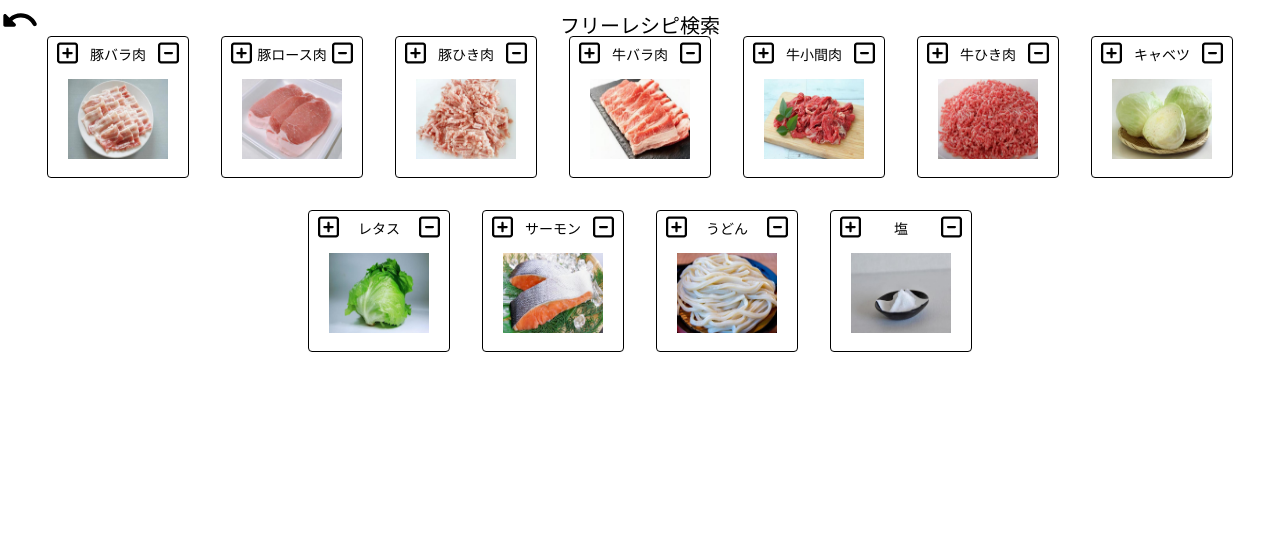
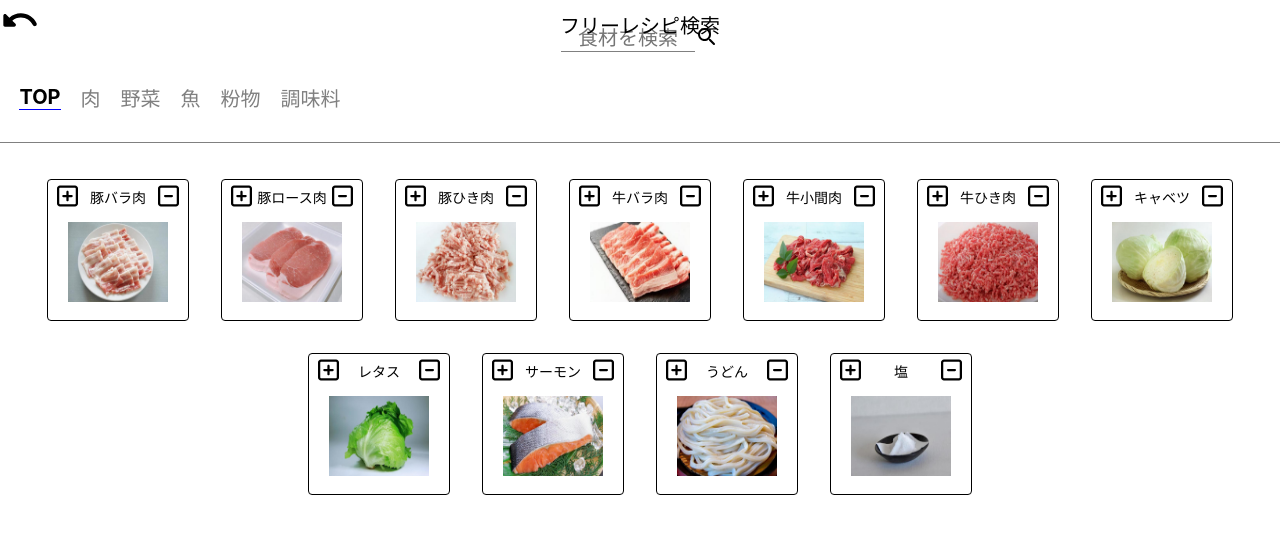
Before and after one commit to KentY6/Recipe-in-the-refrigerator, a React (Create React App) app: page /freeRecipesPage in a window 1280 px wide. Shown: the top 534 px of the page. Built offline with nearby package versions, Linux system fonts and the light colour scheme.

Commit message:
freeRecipesPage/addSearchFunction

```diff
--- a/src/app/App.css
+++ b/src/app/App.css
@@ -324,6 +324,18 @@
   border: 1px solid black;
   border-radius: 4px;
 }
+
+.freeRecipesNonActiveFood {
+  display: flex;
+  flex-flow: column;
+  width: 140px;
+  height: 140px;
+  margin: 16px;
+  align-items: center;
+  border: 1px solid black;
+  border-radius: 4px;
+}
+
 .refrigeratorNonActiveFood {
   display: flex;
   flex-flow: column;
--- a/src/components/List.js
+++ b/src/components/List.js
@@ -40,7 +40,9 @@ export const List = ({
                 <div
                   // 選択した食材のデータを関数に渡す
                   className={
-                    attribute === "foodList" ? "addButton" : "nonActiveButton"
+                    attribute === "refrigerator"
+                      ? "nonActiveButton"
+                      : "addButton"
                   }
                   onClick={() => addFood(data)}
                 >
--- a/src/screens/FreeRecipesPage.js
+++ b/src/screens/FreeRecipesPage.js
@@ -3,17 +3,24 @@ import UndoRoundedIcon from "@mui/icons-material/UndoRounded";
 import { Link } from "react-router-dom";
 import { PageTitle } from "../components/PageTitle";
 import { List } from "../components/List";
+import { SearchBar } from "../components/SearchBar";
+import { CategoryTab } from "../components/CategoryTab";
 
 export const FreeRecipesPage = ({
   foodList,
-  attribute,
+  foodCategory,
+  searchFood,
+  categorySearch,
   getRecipesAPI,
   foodInFreeRecipesBox,
   setFoodInFreeRecipesBox,
+  searchedFoodInFreeRecipes,
+  categorizedFoodInFreeRecipes,
+  selectedFreeRecipesCategory,
   setSelectedFreeRecipesCategory,
 }) => {
   // フリーレシピ検索用に食材リストで選択した食材を追加する機能
-  const addFoodInFreeRecipesBox = (data) => {
+  const addFoodInFreeRecipes = (data) => {
     // フリーレシピの中に入っている食材は追加されないようにする
     if (
       foodInFreeRecipesBox.find((food) => food.name === data.name) !== undefined
@@ -45,6 +52,27 @@ export const FreeRecipesPage = ({
     // }
   };
 
+  // リストに表示する食材を決める
+  const whichFoodInFreeRecipes = () => {
+    // 配列を作ってそこに入れるようにする
+    let whichFoodArray = [];
+    // カテゴリーがTOPの時
+    if (selectedFreeRecipesCategory === "TOP") {
+      whichFoodArray = foodList;
+    }
+    if (searchedFoodInFreeRecipes.length > 0) {
+      whichFoodArray = searchedFoodInFreeRecipes;
+    }
+    if (
+      categorizedFoodInFreeRecipes.length > 0 &&
+      selectedFreeRecipesCategory !== "TOP"
+    ) {
+      whichFoodArray = categorizedFoodInFreeRecipes;
+    }
+    return whichFoodArray;
+  };
+  const whichFoodInFreeRecipesResult = whichFoodInFreeRecipes();
+
   return (
     <div>
       <div className="returnAndTitle">
@@ -53,10 +81,25 @@ export const FreeRecipesPage = ({
         </Link>
         <PageTitle PageTitle={"フリーレシピ検索"} />
       </div>
+      <SearchBar searchFood={searchFood} attribute={"freeRecipes"} />
+      <div className="tabsBox">
+        <div className="categoryTab">
+          {foodCategory.map((category, index) => (
+            <CategoryTab
+              categorySearch={categorySearch}
+              category={category}
+              attribute={"freeRecipes"}
+              selectedCategory={selectedFreeRecipesCategory}
+              key={index}
+            />
+          ))}
+        </div>
+      </div>
+
       <List
-        isFood={foodList}
-        attribute={"foodList"}
-        addFood={addFoodInFreeRecipesBox}
+        isFood={whichFoodInFreeRecipesResult}
+        attribute={"freeRecipes"}
+        addFood={addFoodInFreeRecipes}
         deleteFood={deleteFoodInFreeRecipes}
       />
     </div>
--- a/src/screens/Main.js
+++ b/src/screens/Main.js
@@ -108,7 +108,9 @@ export const Main = () => {
     []
   );
   const [searchedRecipes, setSearchedRecipes] = useState([]);
-  const [seachedFreeRecipes, setSeachedFreeRecipes] = useState([]);
+  const [searchedFoodInFreeRecipes, setSearchedFoodInFreeRecipes] = useState(
+    []
+  );
 
   // 取得したレシピAPI
   const [recipesData, setRecipesData] = useState([]);
@@ -162,6 +164,13 @@ export const Main = () => {
       setSearchedRecipes(filterRecipes);
       setSelectedRecipesCategory("TOP");
     }
+    if (attribute === "freeRecipes") {
+      const filterFreeRecipes = foodList.filter((food) =>
+        food.name.includes(searchWord)
+      );
+      setSearchedFoodInFreeRecipes(filterFreeRecipes);
+      setSelectedFreeRecipesCategory("TOP");
+    }
   };
 
   // カテゴリー検索機能
@@ -185,6 +194,13 @@ export const Main = () => {
       setSelectedRecipesCategory(Category);
       setCategorizedRecipes(
         recipesData.filter((data) => data.category === Category)
+      );
+    }
+    if (attribute === "freeRecipes") {
+      setSearchedFoodInFreeRecipes("");
+      setSelectedFreeRecipesCategory(Category);
+      setCategorizedFoodInFreeRecipes(
+        foodList.filter((data) => data.category === Category)
       );
     }
     return;
@@ -248,10 +264,15 @@ export const Main = () => {
           element={
             <FreeRecipesPage
               foodList={foodList}
-              attribute={"freeRecipes"}
+              foodCategory={foodCategory}
+              categorySearch={categorySearch}
+              searchFood={searchFood}
               getRecipesAPI={getRecipesAPI}
               foodInFreeRecipesBox={foodInFreeRecipesBox}
               setFoodInFreeRecipesBox={setFoodInFreeRecipesBox}
+              searchedFoodInFreeRecipes={searchedFoodInFreeRecipes}
+              categorizedFoodInFreeRecipes={categorizedFoodInFreeRecipes}
+              selectedFreeRecipesCategory={selectedFreeRecipesCategory}
               setSelectedFreeRecipesCategory={setSelectedFreeRecipesCategory}
             />
           }
```
